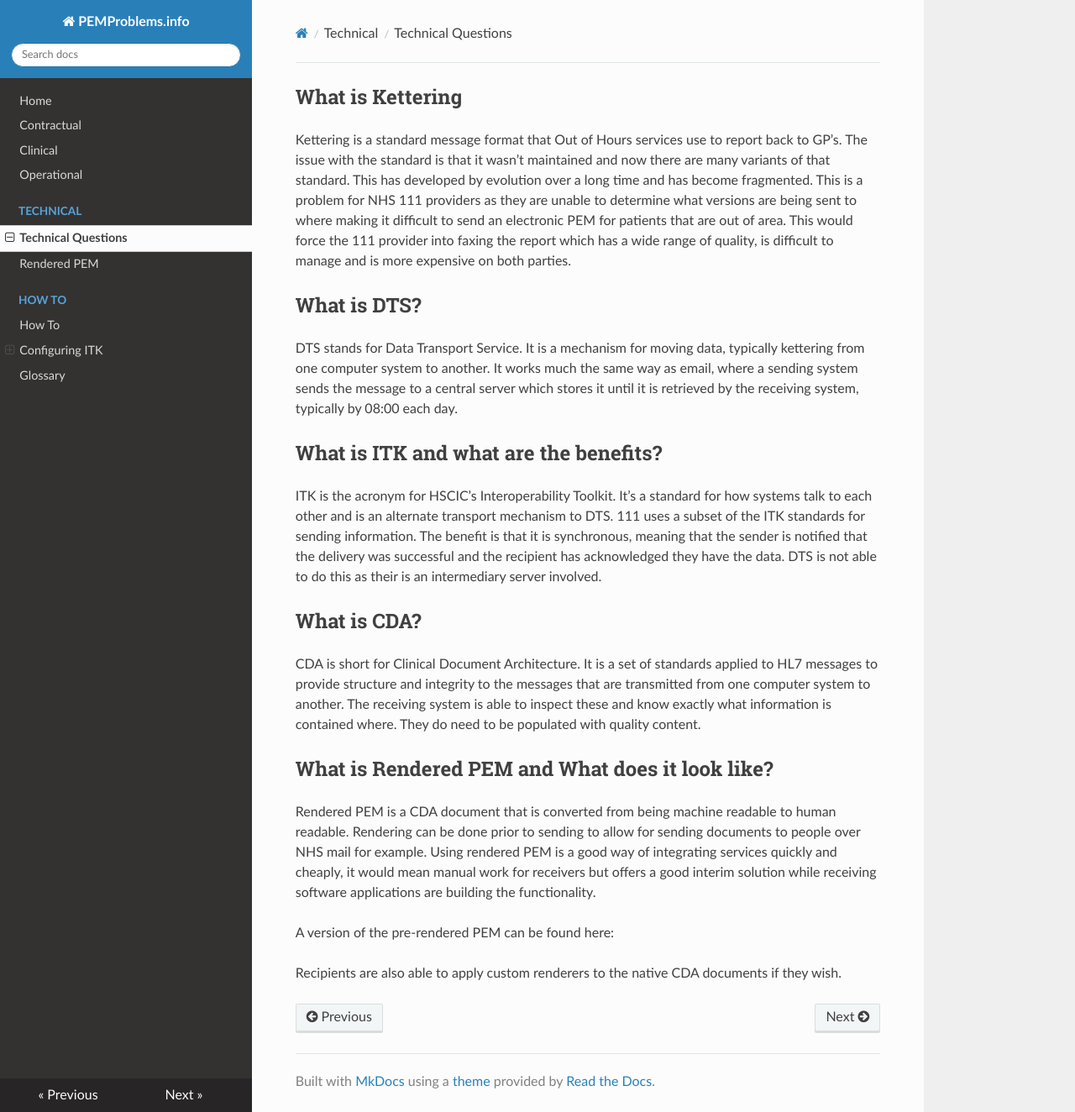
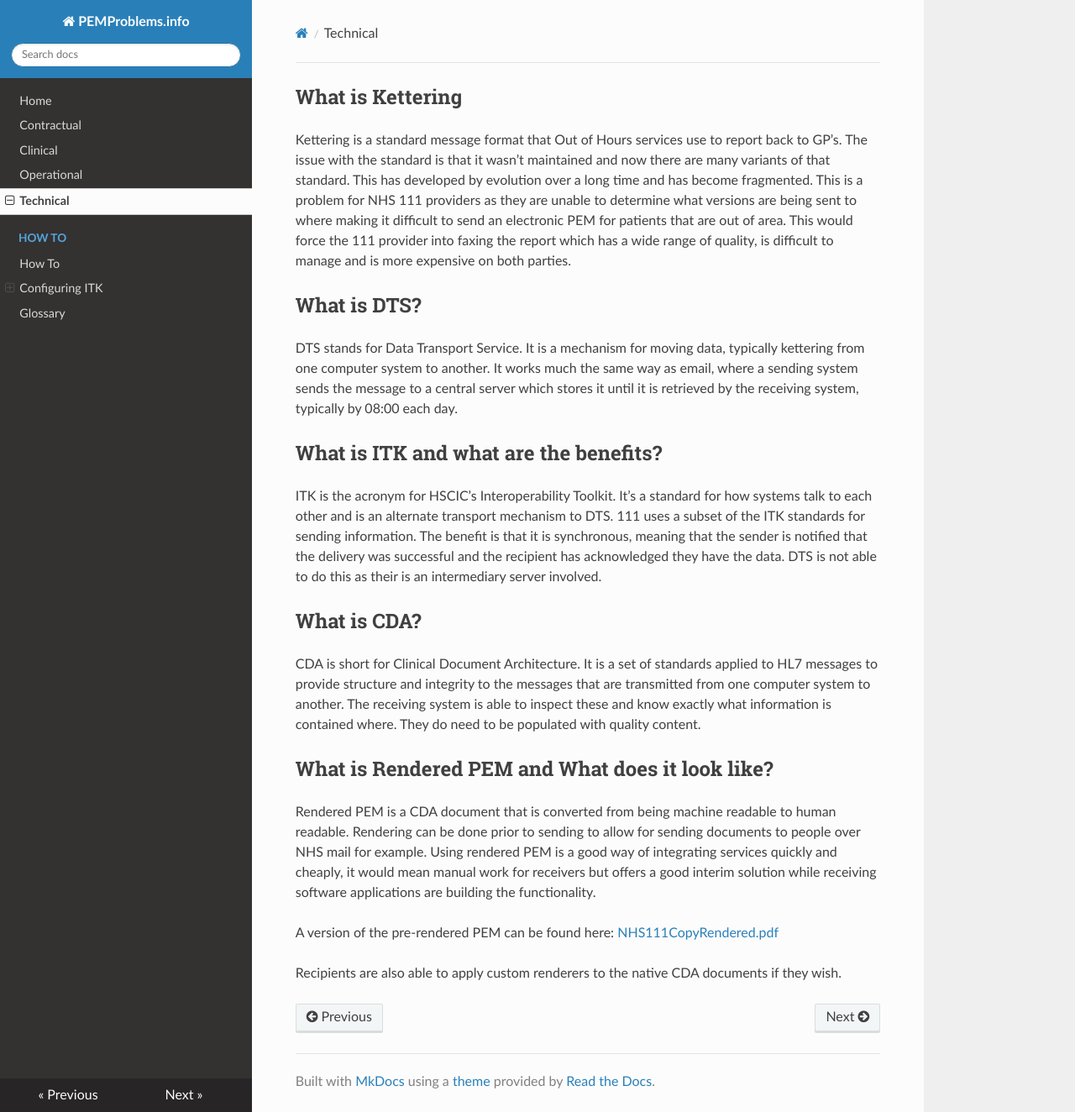
Before and after one commit to tonyyates/pemproblems.info, an MkDocs documentation site: the page built from docs/technical.md, in a window 1280 px wide and 1324 px high. Shown: the whole window at 84% size. Built offline with MkDocs 1.6.1, drawn with Linux system fonts in a browser that asks for light colours; nearby versions of some CDN libraries; old or Windows-style settings are respelled for this version of MkDocs.

Commit message:
Get rid of separate renderedpem document Move link into Technical section Update contents

```diff
--- a/docs/technical.md
+++ b/docs/technical.md
@@ -18,6 +18,6 @@ CDA is short for Clinical Document Architecture. It is a set of standards applie
 
 Rendered PEM is a CDA document that is converted from being machine readable to human readable. Rendering can be done prior to sending to allow for sending documents to people over NHS mail for example. Using rendered PEM is a good way of integrating services quickly and cheaply, it would mean manual work for receivers but offers a good interim solution while receiving software applications are building the functionality.
 
-A version of the pre-rendered PEM can be found here:
+A version of the pre-rendered PEM can be found here: [NHS111CopyRendered.pdf](media/NHS111CopyRendered.pdf)
 
 Recipients are also able to apply custom renderers to the native CDA documents if they wish.
--- a/mkdocs.yml
+++ b/mkdocs.yml
@@ -6,9 +6,7 @@ pages:
   - Contractual: StandardContractExtract2015.md
   - Clinical: clinical.md
   - Operational: operational.md
-  - Technical:
-      - Technical Questions: technical.md
-      - Rendered PEM: renderedpem.md
+  - Technical: technical.md
   - How To:
       - How To: howto/howto.md
       - Configuring ITK:
```
Also changed, not shown: docs/renderedpem.md (deleted, +0 -4 lines).
